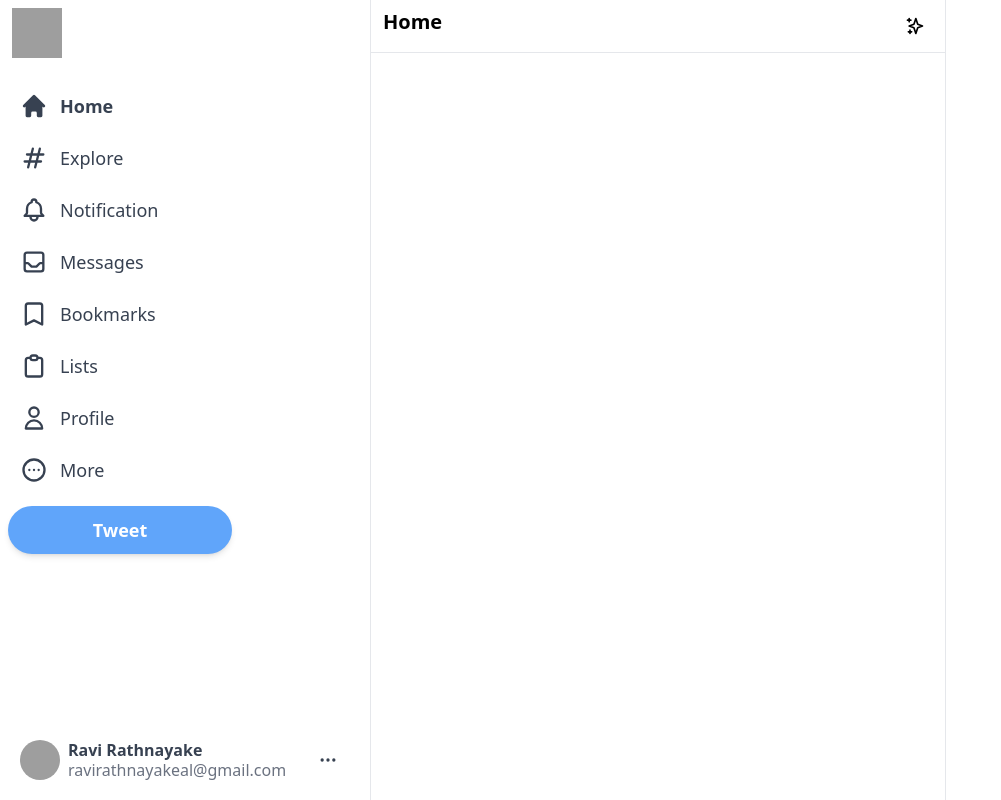
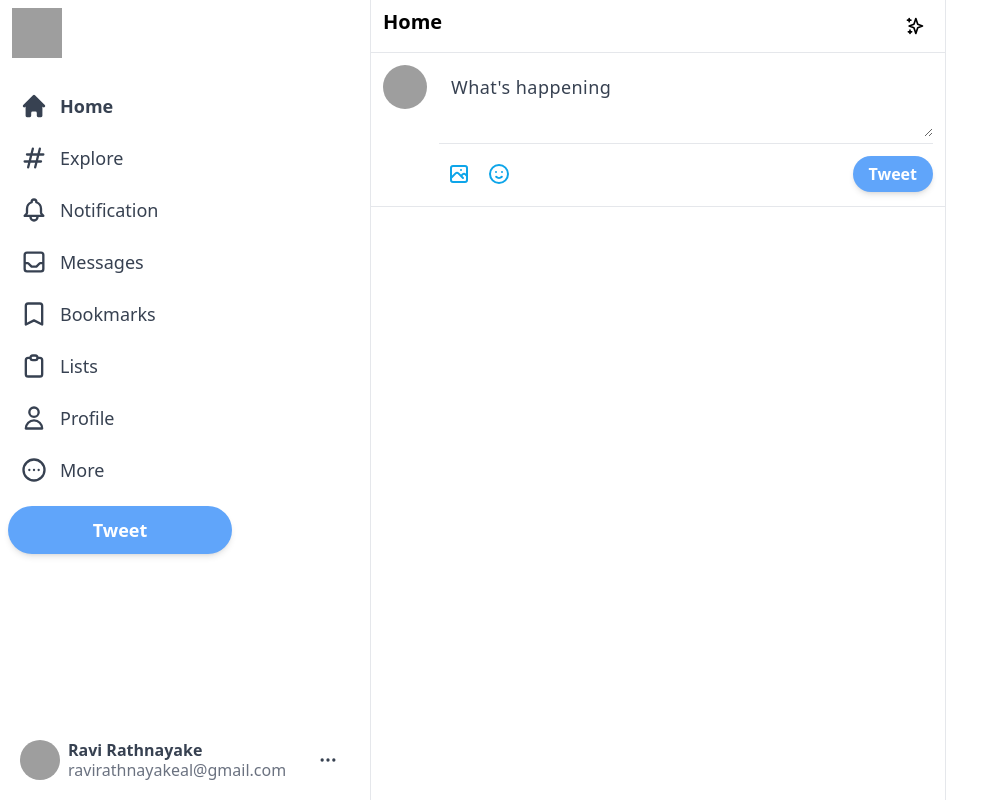
Before and after one commit to RaviRathanayake/Twitter, a Next.js app: page / in a window 1280 px wide. Shown: the whole page, without its empty margins (0-1001 px from the left). Built offline with nearby package versions, Linux system fonts and the light colour scheme; grey boxes are pictures that could not be loaded.

Commit message:
add the input section of the feed component

```diff
--- a/components/Feed.js
+++ b/components/Feed.js
@@ -1,4 +1,5 @@
 import { SparklesIcon } from "@heroicons/react/outline"
+import Input from "./Input"
 
 
 function Feed() {
@@ -9,10 +10,8 @@
             <div className="hoverEffect flex items-center justify-center px-0 ml-auto w-9 h-9">
                 <SparklesIcon className="h-5"/>
             </div>
-
-
-
-        </div>
+         </div>
+         <Input />
     </div>
   )
 }
--- /dev/null
+++ b/components/Input.js
@@ -0,0 +1,26 @@
+import { EmojiHappyIcon, PhotographIcon } from "@heroicons/react/outline";
+
+export default function Input() {
+  return (
+    <div className="flex border-b border-gray-200 p-3 space-x-3">
+
+       <img src="https://upload.wikimedia.org/wikipedia/en/d/d5/Professor_%28Money_Heist%29.jpg" alt="user-img"
+          className="h-11 w-11 rounded-full  cursor-pointer hover:brightness-95 "/>
+          <div className="w-full  divide-y divide-gray-200 ">
+          <div className="">
+            <textarea className="w-full border-none focus:ring-0 text-lg placeholder-gray-700 tracking-wide min-h-[50px] text-gray-700"  rows="2" placeholder="What's happening"></textarea>
+
+            </div>
+            <div className="flex items-center justify-between pt-2.5 bg-sky-">
+            <div className="flex">
+              <PhotographIcon className="h-10 w-10 hoverEffect p-2 text-sky-500 hover:bg-sky-100"/>
+
+              <EmojiHappyIcon className="h-10 w-10 hoverEffect p-2 text-sky-500 hover:bg-sky-100"/>
+                            </div>
+                            <button className="bg-blue-400 text-white px-4 py-1.5 rounded-full font-bold shadow-md hover:brightness-95 disabled:opacity-50" >Tweet</button>
+
+            </div>
+          </div>
+    </div>
+  )
+}
--- a/package.json
+++ b/package.json
@@ -15,6 +15,7 @@
     "react-dom": "18.2.0"
   },
   "devDependencies": {
+    "@tailwindcss/forms": "^0.5.2",
     "autoprefixer": "^10.4.7",
     "eslint": "8.19.0",
     "eslint-config-next": "12.2.2",
--- a/tailwind.config.js
+++ b/tailwind.config.js
@@ -6,5 +6,5 @@
   theme: {
     extend: {},
   },
-  plugins: [],
+  plugins: [ require('@tailwindcss/forms')],
 }
```
Also changed, not shown: 1 other file (tests, documents, lock files or other folders).
